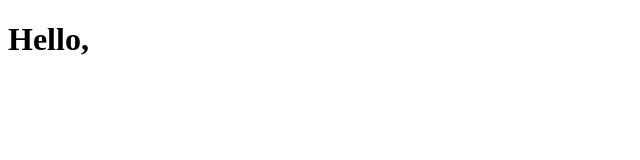
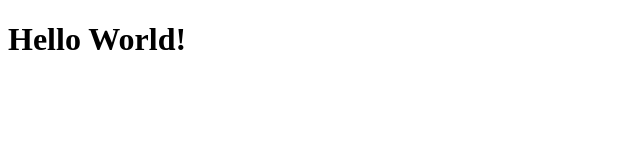
Before and after one commit to zacharykrobinson1-dev/hello-world1, a plain HTML site: page index.html in a window 1280 px wide. Shown: the whole page, without its empty margins (0-640 px from the left). Drawn offline with Linux system fonts and the light colour scheme.

Commit message:
Update index.html

```diff
--- a/index.html
+++ b/index.html
@@ -5,4 +5,6 @@
     <title>Hello, World.</title>
 </head>
 <body>
-    <h1>Hello,
+    <h1>Hello World!</h1>
+</body>
+</html>
```
